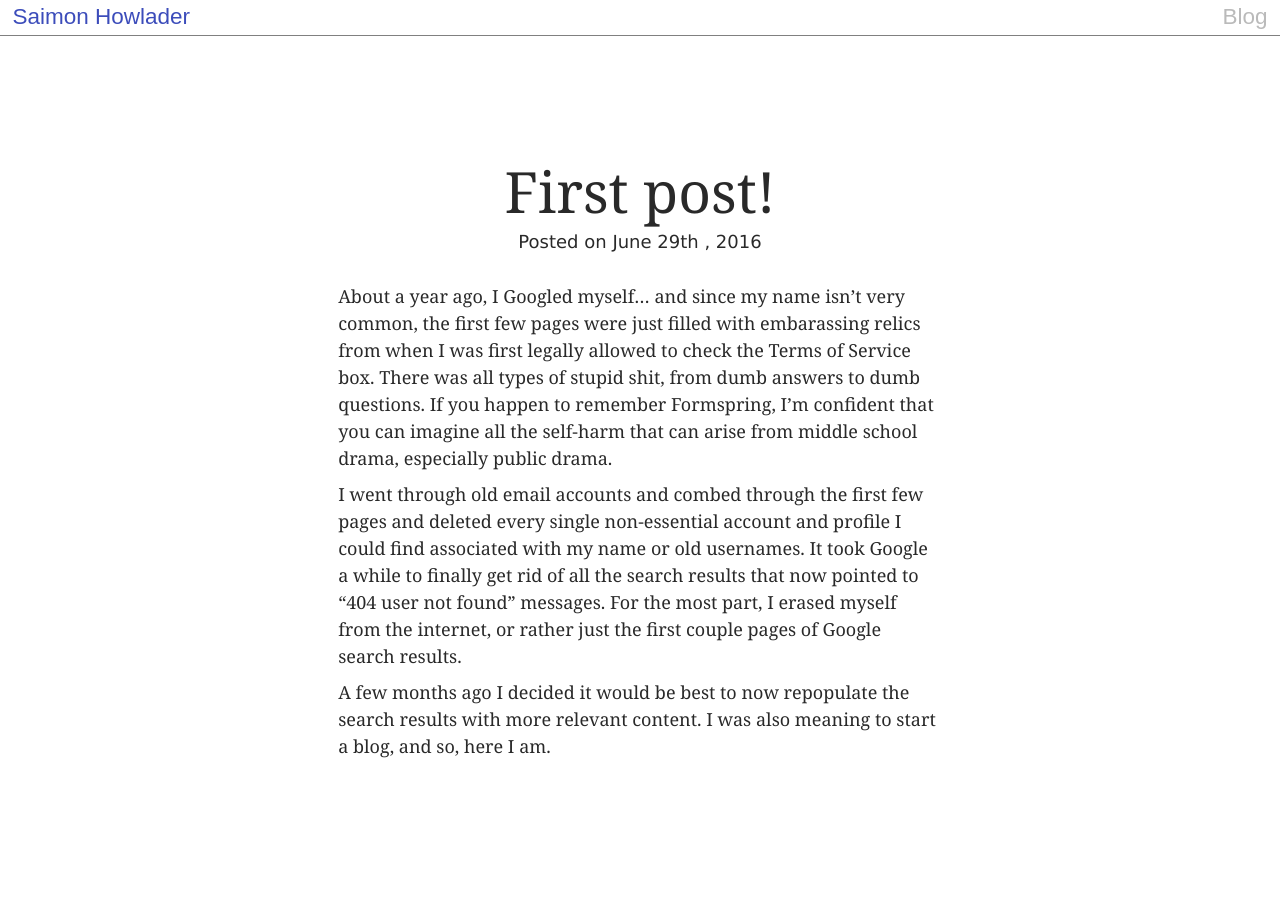
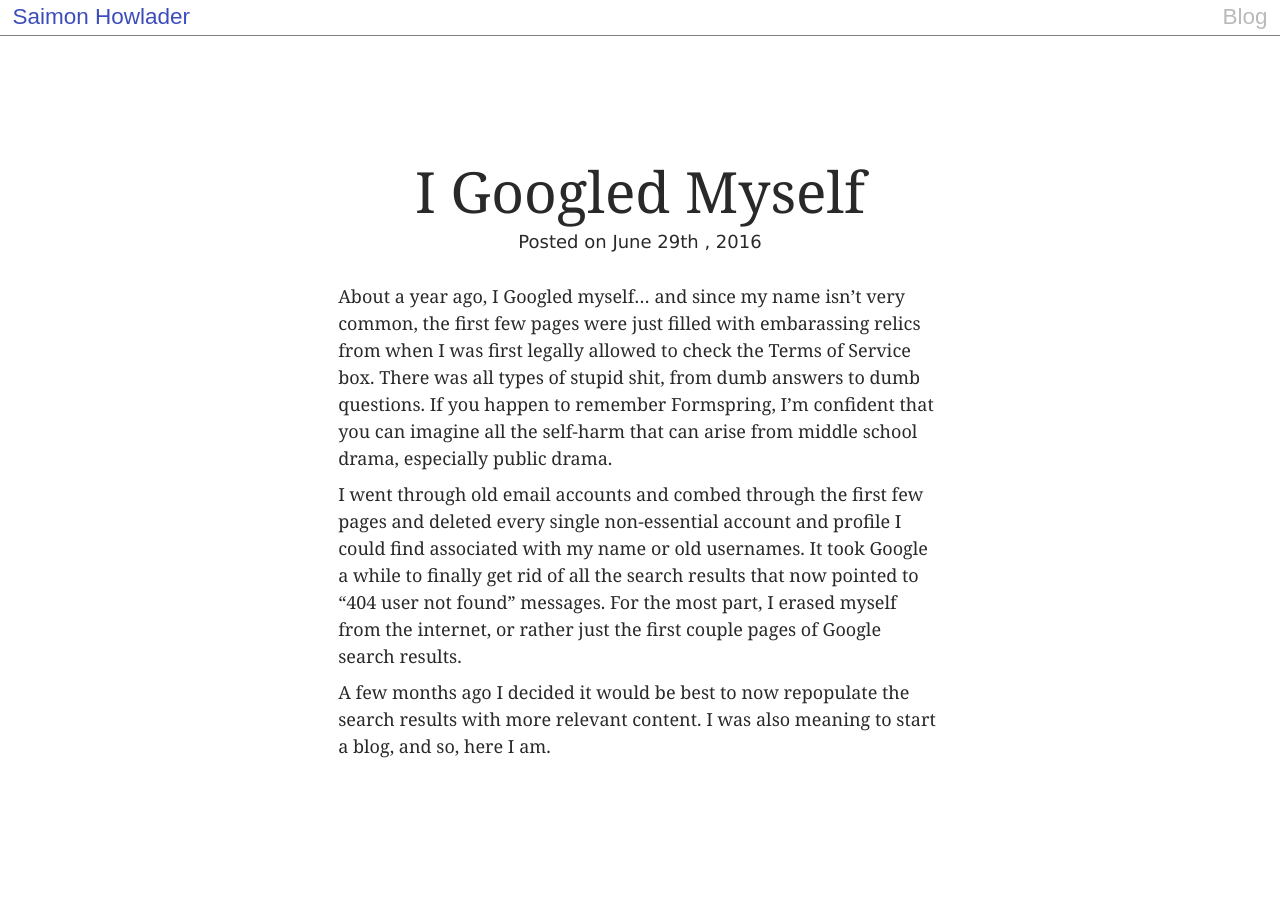
Before and after one commit to saimonhowlader/saimonhowlader.github.io, a Jekyll site: the page built from _posts/2016-06-29-I-Googled-Myself.md, in a window 1280 px wide. Built offline with Jekyll 4.4.1, drawn with Linux system fonts in a browser that asks for light colours.

Commit message:
Updated 2016-06-29-I-Googled-Myself.md

```diff
--- a/_posts/2016-06-29-I-Googled-Myself.md
+++ b/_posts/2016-06-29-I-Googled-Myself.md
@@ -1,7 +1,7 @@
 ---
 published: true
 layout: post
-title: First post!
+title: I Googled Myself
 excerpt: >-
   The primary purpose of this blog is to serve as documentation and as a way to
   organize my thoughts as I work on whatever project interests me at the moment.
```
